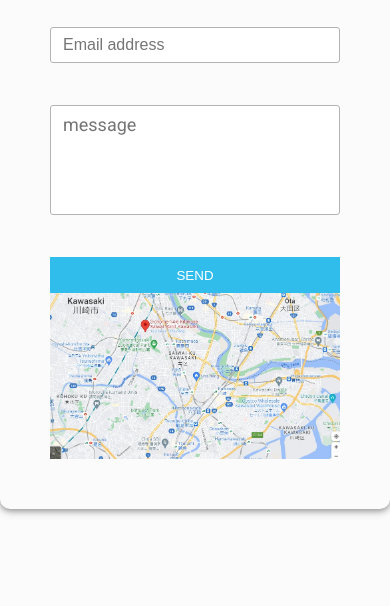
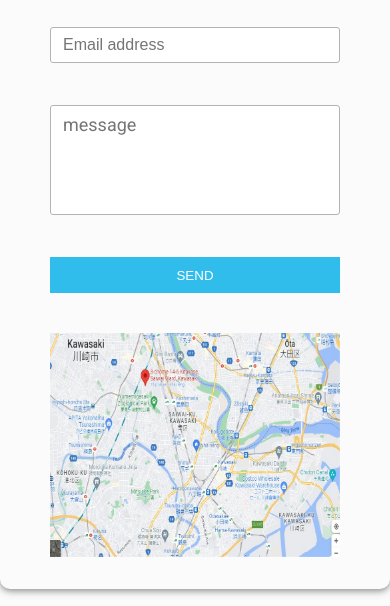
Before and after one commit to danghocbai/myCV, a plain HTML site: page index.html in a window 390 px wide. Shown: the part 4835-5441 px from the top of the page. Drawn offline with Linux system fonts and the light colour scheme.

Commit message:
updown code

```diff
--- a/asset/css/main.css
+++ b/asset/css/main.css
@@ -532,7 +532,6 @@
 
 .contactAddress {
    transition: 1s all ease;
-
    transform: scale(0.5, .5);
 }
 
--- a/asset/css/responsive.css
+++ b/asset/css/responsive.css
@@ -82,6 +82,9 @@
 .menu-btn{
    display: block;
 }
+.contactAddress-map > img {
+    height: 80% !important;
+   }
 }
 @media (max-width: 1023px)
 {
@@ -112,6 +115,14 @@
    .references-content{
     margin-bottom: 20px;
    }
+   .contactAddress-map{
+    margin-top: 40px;
+    margin-bottom: 40px;
+
+   }
+   .contactAddress-map > img {
+    height: 91% !important;
+   }
 }
 @keyframes slideInRight {
    from {
--- a/index.html
+++ b/index.html
@@ -374,7 +374,7 @@
 
             </div>
             <div class="col p-7 t-7 m-12 m-ble-12">
-              <div class="contactAddress">
+              <div class="contactAddress contactAddress-map">
                 <img src="./asset/image/map.jpg" alt="" style="width: 100%;  height: 100%;">
 
               </div>
```
